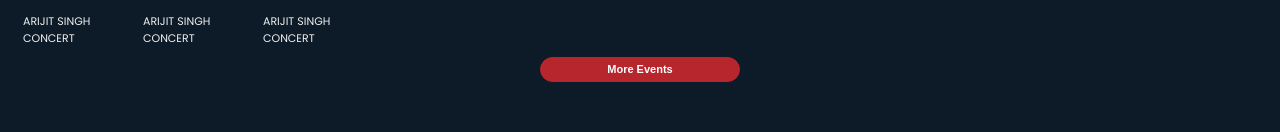
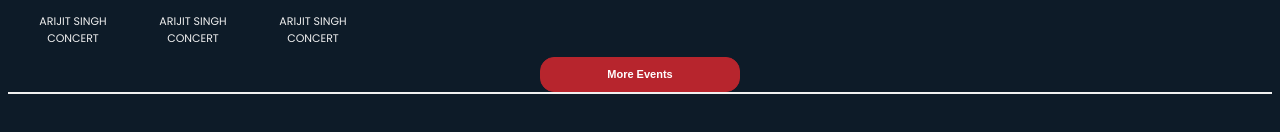
Before and after one commit to misbahzaman/SpotS, a plain HTML site: page index.html in a window 1280 px wide. Shown: the part 274-406 px from the top of the page. Drawn offline with Linux system fonts and the light colour scheme.

Commit message:
text align

```diff
--- a/style/style.css
+++ b/style/style.css
@@ -67,7 +67,7 @@
     width: 100px;
     color: #F0F0F0;
     font-size: 11px;
-
+    text-align: center;
 }
 .singer-img{
     width: 100%;
@@ -94,12 +94,13 @@
     margin-top: 60px;
     display: flex;
     justify-content: center;
+    border-bottom: solid 2px #F0F0F0;
 }
 #eventsbutton{
     background-color: #B7252D;
     width: 200px;
     border-radius: 14px;
-    height: 25px;
+    height: 35px;
     flex-shrink: 0;
     border: solid 1px #B7252D;
     color: white;
```
